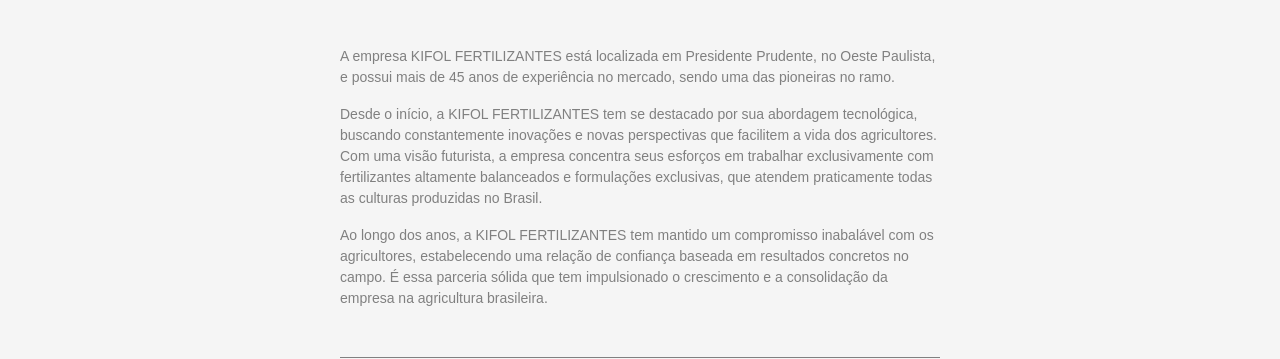
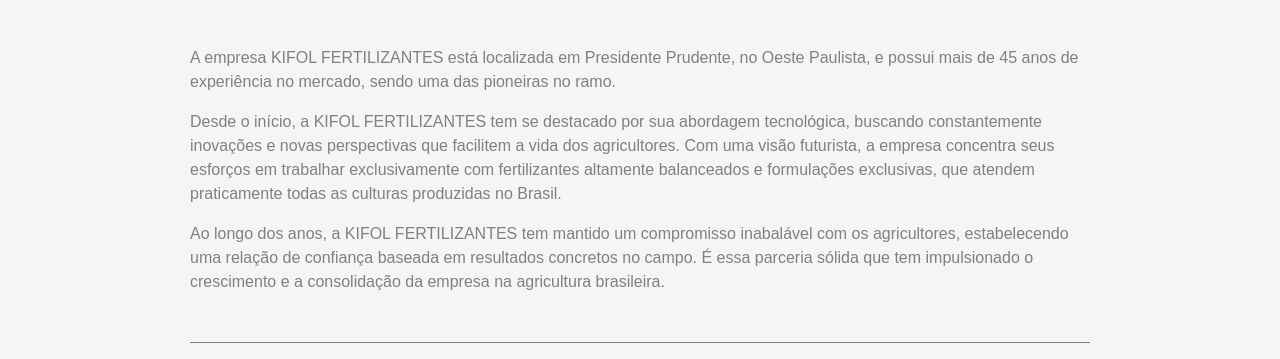
Before and after one commit to felipe-seabra/kifol-fertilizantes, a React (Create React App) app: page /sobre in a window 1280 px wide. Shown: the part 293-652 px from the top of the page. Built offline with nearby package versions, Linux system fonts and the light colour scheme; the HTML template or start-up script is replaced by a standard one.

Commit message:
chore: add style to TextAbout

```diff
--- a/src/pages/About/index.tsx
+++ b/src/pages/About/index.tsx
@@ -2,7 +2,7 @@ import React, { useEffect } from 'react';
 import { Link } from 'react-router-dom';
 import setPageTitle from '../../utils/setPageTitle';
 
-import { Container, Icon, IconsContainer, LogoAbout, Title } from './styles';
+import { Container, Icon, IconsContainer, LogoAbout, TextAbout, Title } from './styles';
 import { logo } from '../../images';
 
 import { TEXTS } from '../../database/texts';
@@ -17,7 +17,7 @@ function About() {
     <Container>
       <LogoAbout src={logo} />
       {TEXTS.map((text) => (
-        <p>{text}</p>
+        <TextAbout>{text}</TextAbout>
       ))}
       <blockquote>
         <span>
--- a/src/pages/About/styles.ts
+++ b/src/pages/About/styles.ts
@@ -3,7 +3,7 @@ import styled from 'styled-components';
 export const Container = styled.div`
   position: relative;
   margin-top: 4rem;
-  max-width: 600px;
+  max-width: 900px;
   display: flex;
   flex-direction: column;
   align-items: center;
@@ -30,6 +30,11 @@ export const Container = styled.div`
   }
 `;
 
+export const TextAbout = styled.p`
+  color: ${(props) => props.theme.colors.text};
+  font-size: 1rem;
+`;
+
 export const LogoAbout = styled.img`
   max-width: 300px;
   margin-bottom: 3rem;
```
